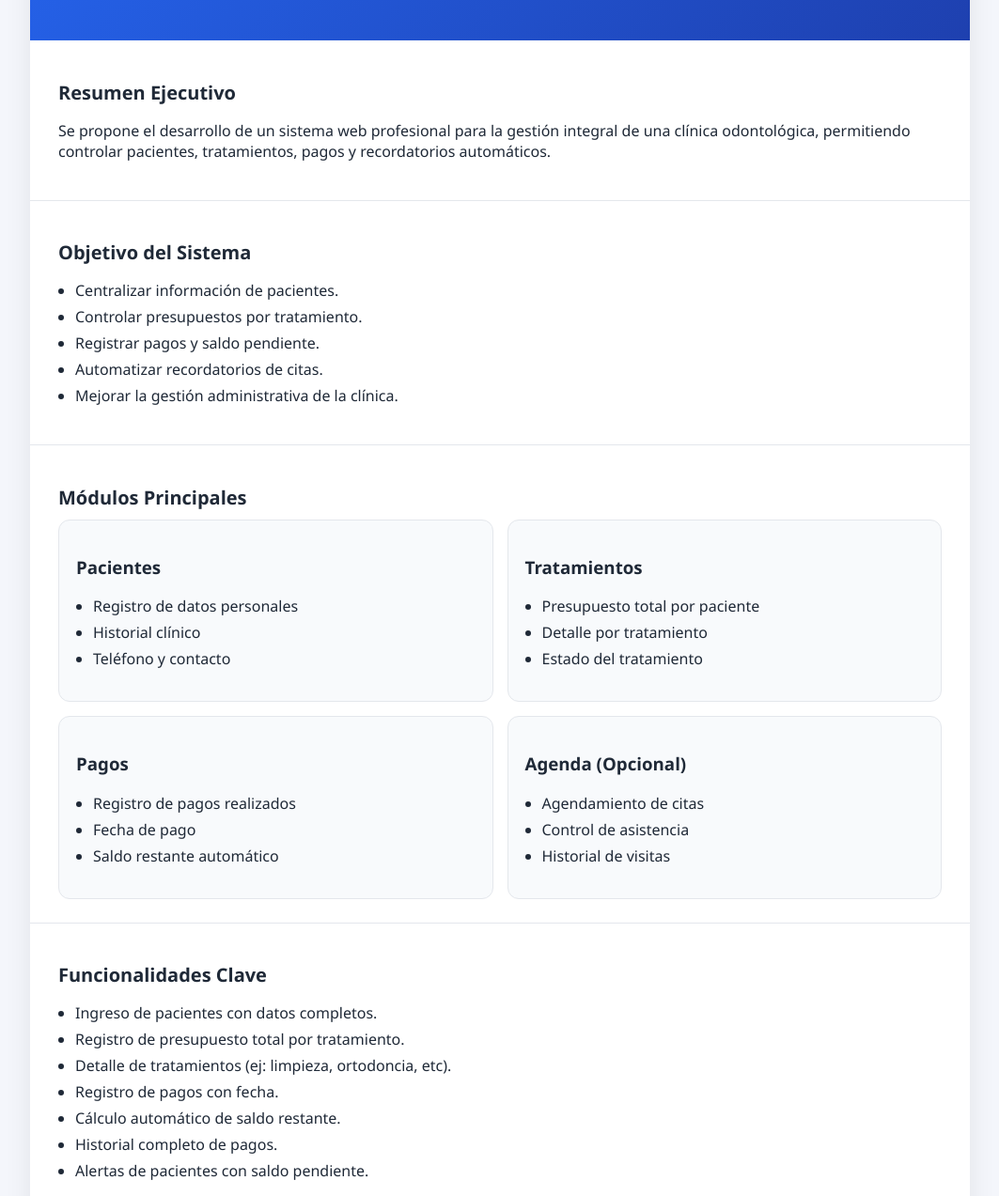
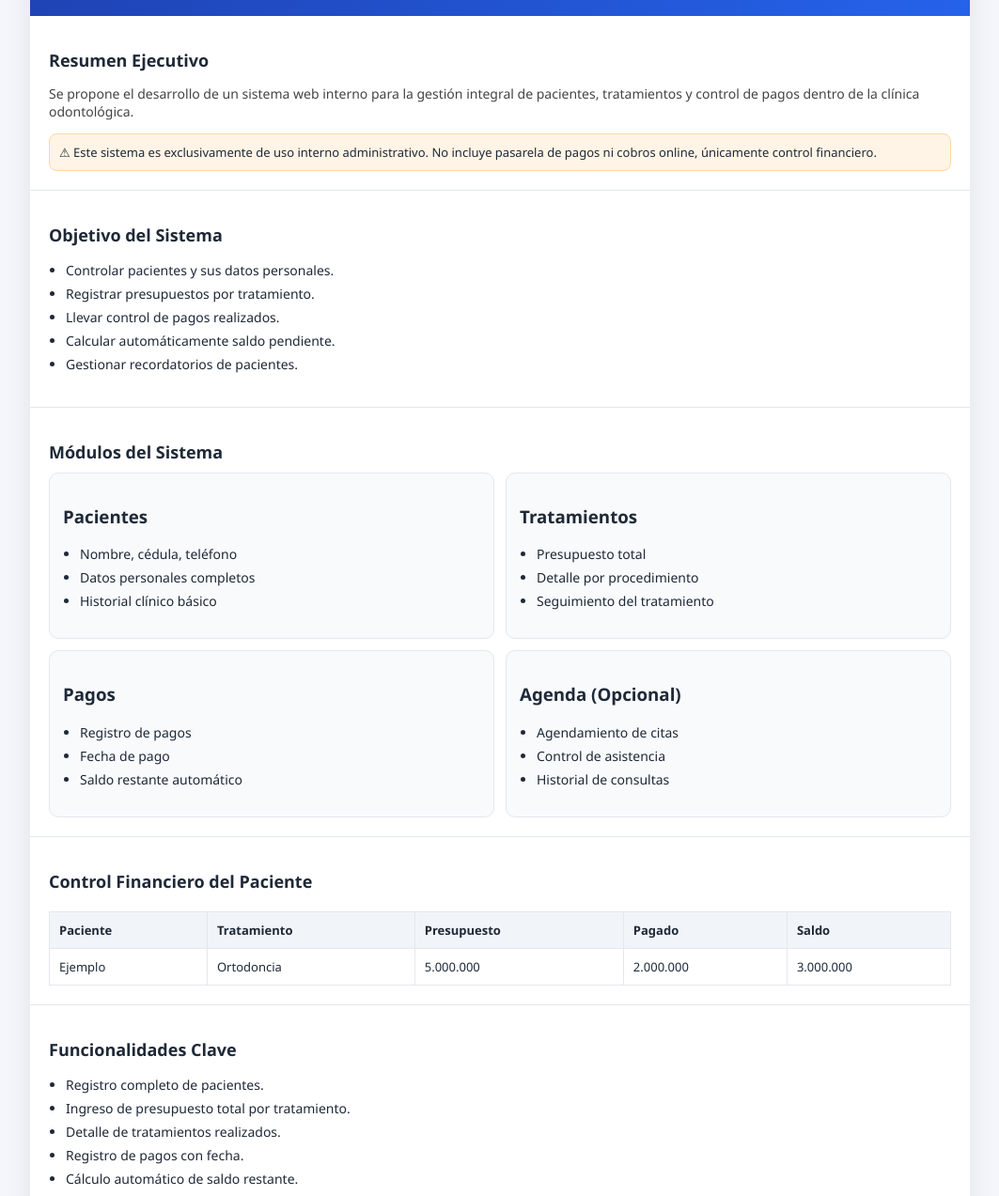
Before and after one commit to warce96/WillTech, a plain HTML site: page index.html in a window 1280 px wide. Shown: the part 119-1392 px from the top of the page at 94% size, without its empty margins (108-1171 px from the left). Drawn offline with Linux system fonts and the light colour scheme.

Commit message:
Update index.html

```diff
--- a/index.html
+++ b/index.html
@@ -2,69 +2,83 @@
 <html lang="es">
 <head>
 <meta charset="UTF-8">
-<title>Propuesta Sistema Odontológico</title>
-<meta name="viewport" content="width=device-width, initial-scale=1.0" />
+<title>Sistema Odontológico</title>
+<meta name="viewport" content="width=device-width, initial-scale=1.0">
 
 <style>
 
 :root{
 --bg:#f4f6fb;
---paper:#fff;
+--paper:#ffffff;
 --border:#e4e7ec;
---accent:#2563eb;
---accent2:#1e40af;
+--primary:#1e40af;
+--primary2:#2563eb;
 --text:#1f2937;
 --muted:#667085;
 }
 
+*{
+box-sizing:border-box;
+}
+
 body{
+margin:0;
 font-family:"Segoe UI",Arial;
 background:var(--bg);
-margin:0;
-padding:20px;
 color:var(--text);
+padding:15px;
 }
+
+/* CONTENEDOR */
 
 .page{
 max-width:1000px;
 margin:auto;
-background:white;
+background:var(--paper);
 border-radius:16px;
 box-shadow:0 10px 30px rgba(0,0,0,0.08);
 overflow:hidden;
-margin-bottom:30px;
+margin-bottom:25px;
 }
 
 /* HEADER */
 
 .header{
-padding:30px;
-background:linear-gradient(135deg,var(--accent),var(--accent2));
+background:linear-gradient(135deg,var(--primary),var(--primary2));
 color:white;
+padding:25px;
 text-align:center;
 }
 
 .header h1{
 margin:0;
-font-size:28px;
+font-size:24px;
 }
 
 .header p{
-margin-top:6px;
+margin-top:5px;
+font-size:14px;
 opacity:.9;
 }
 
-/* SECTION */
+/* SECCIONES */
 
 section{
-padding:25px 30px;
+padding:20px;
 border-bottom:1px solid var(--border);
 }
 
 h2{
+font-size:18px;
 margin-bottom:10px;
-font-size:20px;
 }
+
+p{
+font-size:14px;
+color:#444;
+}
+
+/* LISTAS */
 
 ul{
 padding-left:18px;
@@ -72,45 +86,83 @@ padding-left:18px;
 
 li{
 margin-bottom:6px;
+font-size:14px;
 }
 
-/* CARDS */
+/* GRID */
 
 .grid{
 display:grid;
 grid-template-columns:1fr 1fr;
-gap:15px;
+gap:12px;
 }
+
+/* CARD */
 
 .card{
 background:#f8fafc;
-padding:18px;
-border-radius:12px;
+padding:14px;
+border-radius:10px;
 border:1px solid var(--border);
 }
 
-/* TABLE */
+/* TABLA */
+
+.table-wrap{
+overflow-x:auto;
+}
 
 table{
 width:100%;
 border-collapse:collapse;
 margin-top:10px;
+min-width:500px;
 }
 
 th,td{
+padding:10px;
 border:1px solid var(--border);
-padding:10px;
-font-size:14px;
+font-size:13px;
+text-align:left;
 }
 
 th{
 background:#f1f5f9;
 }
 
+/* ALERTA */
+
+.alert{
+background:#fff4e5;
+border:1px solid #ffd8a8;
+padding:10px;
+border-radius:8px;
+font-size:13px;
+margin-top:10px;
+}
+
 /* FOOTER */
 
 .footer{
-padding:25px;
+padding:20px;
+}
+
+/* RESPONSIVE */
+
+@media(max-width:768px){
+
+.grid{
+grid-template-columns:1fr;
+}
+
+.header h1{
+font-size:20px;
+}
+
+section{
+padding:15px;
+}
+
 }
 
 </style>
@@ -123,59 +175,67 @@ padding:25px;
 
 <div class="header">
 <h1>Sistema de Gestión Odontológica</h1>
-<p>Propuesta de Desarrollo Web Profesional</p>
+<p>Propuesta de Desarrollo Web – Uso Interno</p>
 </div>
 
 <section>
+
 <h2>Resumen Ejecutivo</h2>
 
 <p>
-Se propone el desarrollo de un sistema web profesional para la gestión integral de una clínica odontológica,
-permitiendo controlar pacientes, tratamientos, pagos y recordatorios automáticos.
+Se propone el desarrollo de un sistema web interno para la gestión integral de pacientes,
+tratamientos y control de pagos dentro de la clínica odontológica.
 </p>
+
+<div class="alert">
+⚠ Este sistema es exclusivamente de uso interno administrativo.
+No incluye pasarela de pagos ni cobros online, únicamente control financiero.
+</div>
 
 </section>
 
 <section>
+
 <h2>Objetivo del Sistema</h2>
 
 <ul>
-<li>Centralizar información de pacientes.</li>
-<li>Controlar presupuestos por tratamiento.</li>
-<li>Registrar pagos y saldo pendiente.</li>
-<li>Automatizar recordatorios de citas.</li>
-<li>Mejorar la gestión administrativa de la clínica.</li>
+<li>Controlar pacientes y sus datos personales.</li>
+<li>Registrar presupuestos por tratamiento.</li>
+<li>Llevar control de pagos realizados.</li>
+<li>Calcular automáticamente saldo pendiente.</li>
+<li>Gestionar recordatorios de pacientes.</li>
 </ul>
 
 </section>
 
 <section>
-<h2>Módulos Principales</h2>
+
+<h2>Módulos del Sistema</h2>
 
 <div class="grid">
 
 <div class="card">
 <h3>Pacientes</h3>
 <ul>
-<li>Registro de datos personales</li>
-<li>Historial clínico</li>
-<li>Teléfono y contacto</li>
+<li>Nombre, cédula, teléfono</li>
+<li>Datos personales completos</li>
+<li>Historial clínico básico</li>
 </ul>
 </div>
 
 <div class="card">
 <h3>Tratamientos</h3>
 <ul>
-<li>Presupuesto total por paciente</li>
-<li>Detalle por tratamiento</li>
-<li>Estado del tratamiento</li>
+<li>Presupuesto total</li>
+<li>Detalle por procedimiento</li>
+<li>Seguimiento del tratamiento</li>
 </ul>
 </div>
 
 <div class="card">
 <h3>Pagos</h3>
 <ul>
-<li>Registro de pagos realizados</li>
+<li>Registro de pagos</li>
 <li>Fecha de pago</li>
 <li>Saldo restante automático</li>
 </ul>
@@ -186,7 +246,7 @@ permitiendo controlar pacientes, tratamientos, pagos y recordatorios automático
 <ul>
 <li>Agendamiento de citas</li>
 <li>Control de asistencia</li>
-<li>Historial de visitas</li>
+<li>Historial de consultas</li>
 </ul>
 </div>
 
@@ -196,36 +256,9 @@ permitiendo controlar pacientes, tratamientos, pagos y recordatorios automático
 
 <section>
 
-<h2>Funcionalidades Clave</h2>
+<h2>Control Financiero del Paciente</h2>
 
-<ul>
-<li>Ingreso de pacientes con datos completos.</li>
-<li>Registro de presupuesto total por tratamiento.</li>
-<li>Detalle de tratamientos (ej: limpieza, ortodoncia, etc).</li>
-<li>Registro de pagos con fecha.</li>
-<li>Cálculo automático de saldo restante.</li>
-<li>Historial completo de pagos.</li>
-<li>Alertas de pacientes con saldo pendiente.</li>
-</ul>
-
-</section>
-
-<section>
-
-<h2>Recordatorios Inteligentes</h2>
-
-<ul>
-<li>Recordatorio automático si el paciente no vuelve en 6 meses.</li>
-<li>Recordatorio de cita 1 día antes.</li>
-<li>Recordatorio el mismo día de la cita.</li>
-<li>Posibilidad de envío vía WhatsApp.</li>
-</ul>
-
-</section>
-
-<section>
-
-<h2>Ejemplo de Control Financiero</h2>
+<div class="table-wrap">
 
 <table>
 
@@ -238,7 +271,7 @@ permitiendo controlar pacientes, tratamientos, pagos y recordatorios automático
 </tr>
 
 <tr>
-<td>Juan Pérez</td>
+<td>Ejemplo</td>
 <td>Ortodoncia</td>
 <td>5.000.000</td>
 <td>2.000.000</td>
@@ -247,11 +280,44 @@ permitiendo controlar pacientes, tratamientos, pagos y recordatorios automático
 
 </table>
 
+</div>
+
+</section>
+
+<section>
+
+<h2>Funcionalidades Clave</h2>
+
+<ul>
+<li>Registro completo de pacientes.</li>
+<li>Ingreso de presupuesto total por tratamiento.</li>
+<li>Detalle de tratamientos realizados.</li>
+<li>Registro de pagos con fecha.</li>
+<li>Cálculo automático de saldo restante.</li>
+<li>Historial completo de pagos.</li>
+<li>Control administrativo simple y claro.</li>
+</ul>
+
+</section>
+
+<section>
+
+<h2>Recordatorios Inteligentes</h2>
+
+<ul>
+<li>Pacientes sin consulta en 6 meses.</li>
+<li>Recordatorio un día antes de la cita.</li>
+<li>Recordatorio el mismo día.</li>
+<li>Posible integración con WhatsApp.</li>
+</ul>
+
 </section>
 
 <section>
 
 <h2>Planes de Desarrollo</h2>
+
+<div class="table-wrap">
 
 <table>
 
@@ -264,14 +330,14 @@ permitiendo controlar pacientes, tratamientos, pagos y recordatorios automático
 
 <tr>
 <td>Básico</td>
-<td>Pacientes + Pagos + Presupuestos</td>
+<td>Pacientes + pagos + control de saldo</td>
 <td>10 días</td>
 <td>Gs. 2.500.000</td>
 </tr>
 
 <tr>
 <td>Profesional ⭐</td>
-<td>Todo + recordatorios + historial</td>
+<td>Todo + historial + recordatorios</td>
 <td>15-20 días</td>
 <td>Gs. 4.500.000</td>
 </tr>
@@ -285,6 +351,8 @@ permitiendo controlar pacientes, tratamientos, pagos y recordatorios automático
 
 </table>
 
+</div>
+
 </section>
 
 <section>
@@ -292,10 +360,10 @@ permitiendo controlar pacientes, tratamientos, pagos y recordatorios automático
 <h2>Beneficios</h2>
 
 <ul>
-<li>Control total del flujo de dinero.</li>
+<li>Control total del flujo financiero.</li>
+<li>Mejor organización de pacientes.</li>
 <li>Reducción de pacientes perdidos.</li>
-<li>Automatización administrativa.</li>
-<li>Imagen profesional de la clínica.</li>
+<li>Mayor profesionalismo de la clínica.</li>
 </ul>
 
 </section>
```
